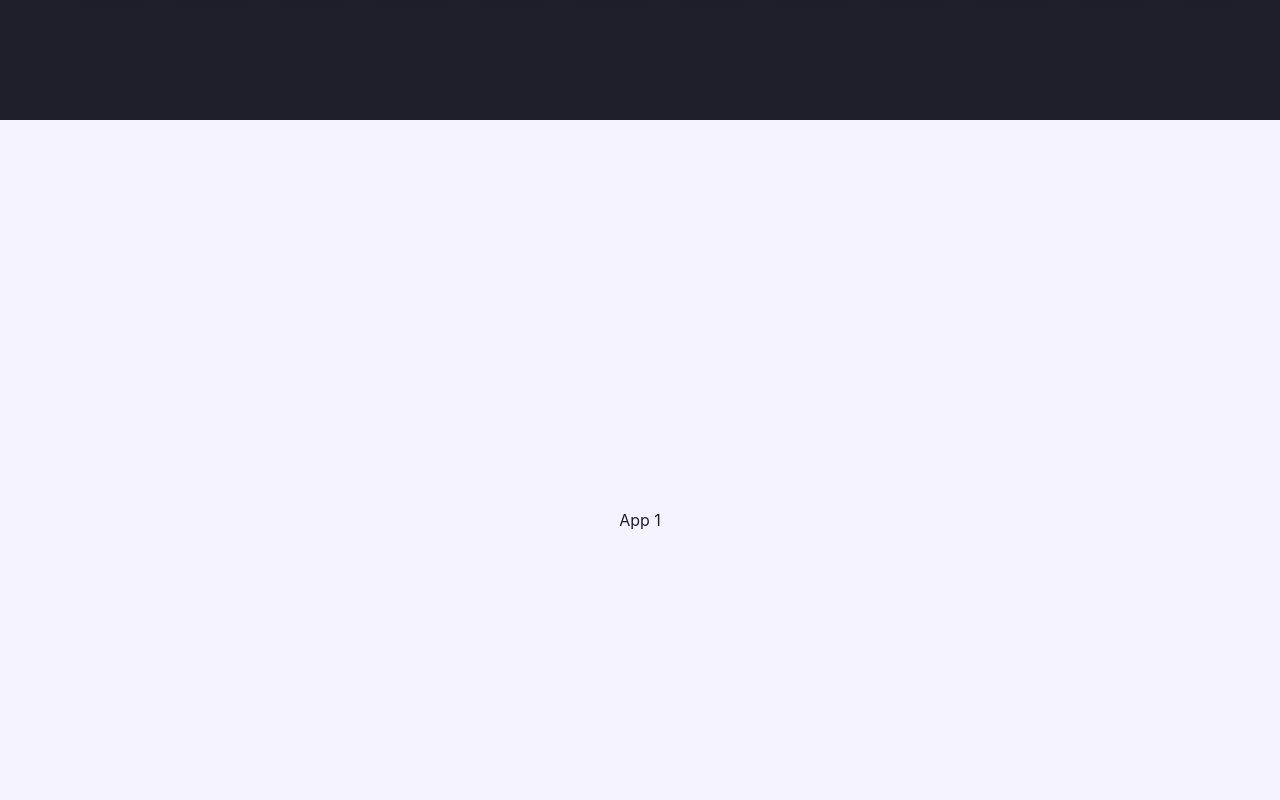
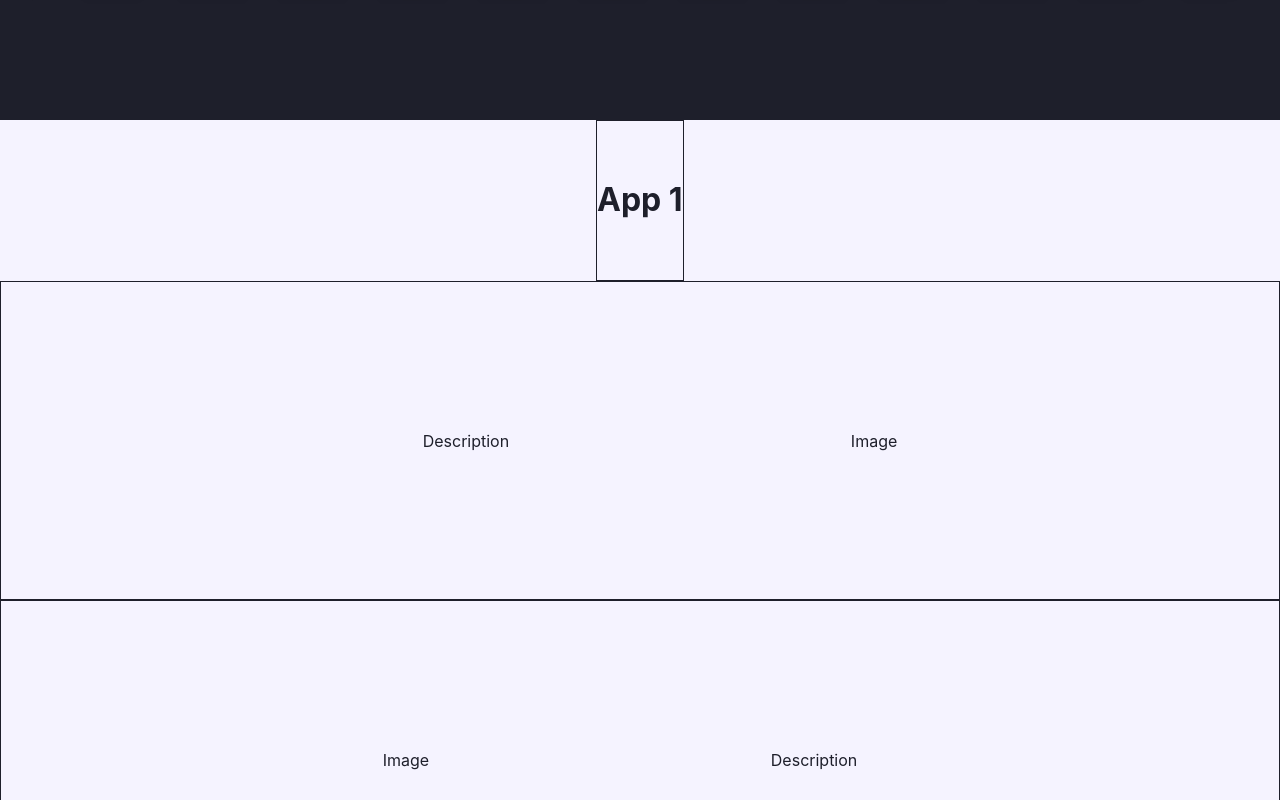
Before and after one commit to koleks92/portfolio, a React (Vite) app: page / in a window 1280 px wide. Shown: the part 680-1480 px from the top of the page. Built offline with nearby package versions, Linux system fonts and the light colour scheme.

Commit message:
feat: Moved from children, color to data with AppData type

```diff
--- a/src/App.tsx
+++ b/src/App.tsx
@@ -31,9 +31,7 @@ function App() {
                     </div>
                     {apps.map((app) => (
                         <div key={app.id} id={app.id}>
-                            <AppSection color={app.color}>
-                                {app.title}
-                            </AppSection>
+                            <AppSection data={app} />
                         </div>
                     ))}
                     <section id="footer">Footer</section>
--- a/src/components/appSection/AppSection.tsx
+++ b/src/components/appSection/AppSection.tsx
@@ -1,18 +1,27 @@
-import type React from "react";
 import Page from "../UI/Page";
+import type { AppData } from "../../data/apps";
 
 type AppProps = {
-    children: React.ReactNode;
-    color: "dark" | "light";
+    data: AppData;
 };
 
-export default function AppSection({ children, color }: AppProps) {
+export default function AppSection({ data }: AppProps) {
     return (
         <Page>
             <div
-                className={`flex flex-1 flex-col justify-center items-center ${color === "dark" ? "bg-dark-mid text-text-muted" : "bg-light text-text-on-light"}`}
+                className={`flex flex-1 flex-col justify-center items-center ${data.color === "dark" ? "bg-dark-mid text-text-muted" : "bg-light text-text-on-light"}`}
             >
-                {children}
+                <div className="flex flex-1 border justify-center items-center">
+                    <h2 data-aos="zoom-in">{data.title}</h2>
+                </div>
+                <div className="flex flex-2 w-full flex-row pl-20 pr-10 border justify-evenly items-center">
+                    <div data-aos="fade-right">Description</div>
+                    <div data-aos="fade-left">Image</div>
+                </div>
+                <div className="flex flex-2 w-full flex-row pl-10 pr-20 border justify-evenly items-center">
+                    <div data-aos="fade-right">Image</div>
+                    <div data-aos="fade-left">Description</div>
+                </div>
             </div>
         </Page>
     );
```
